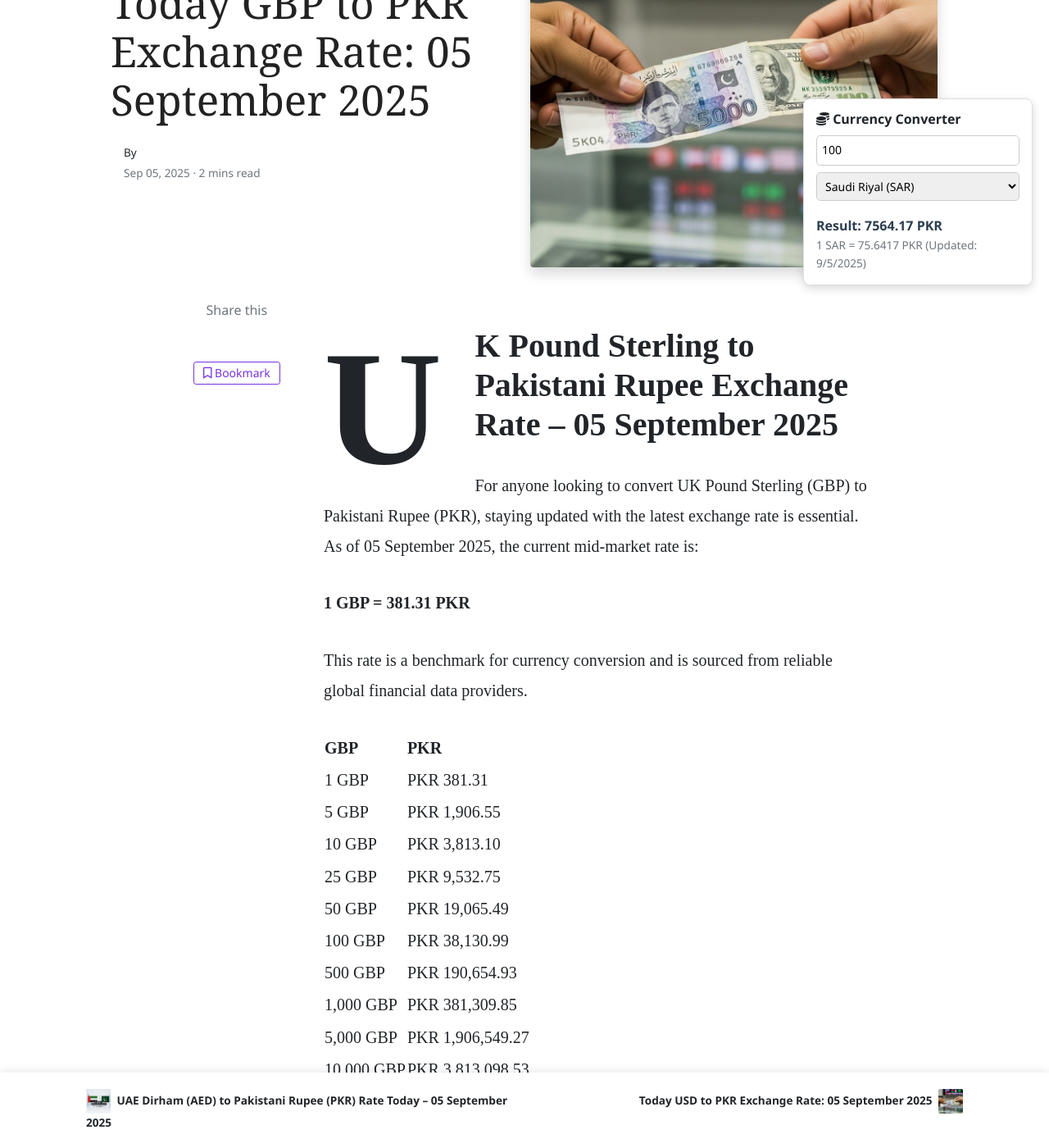
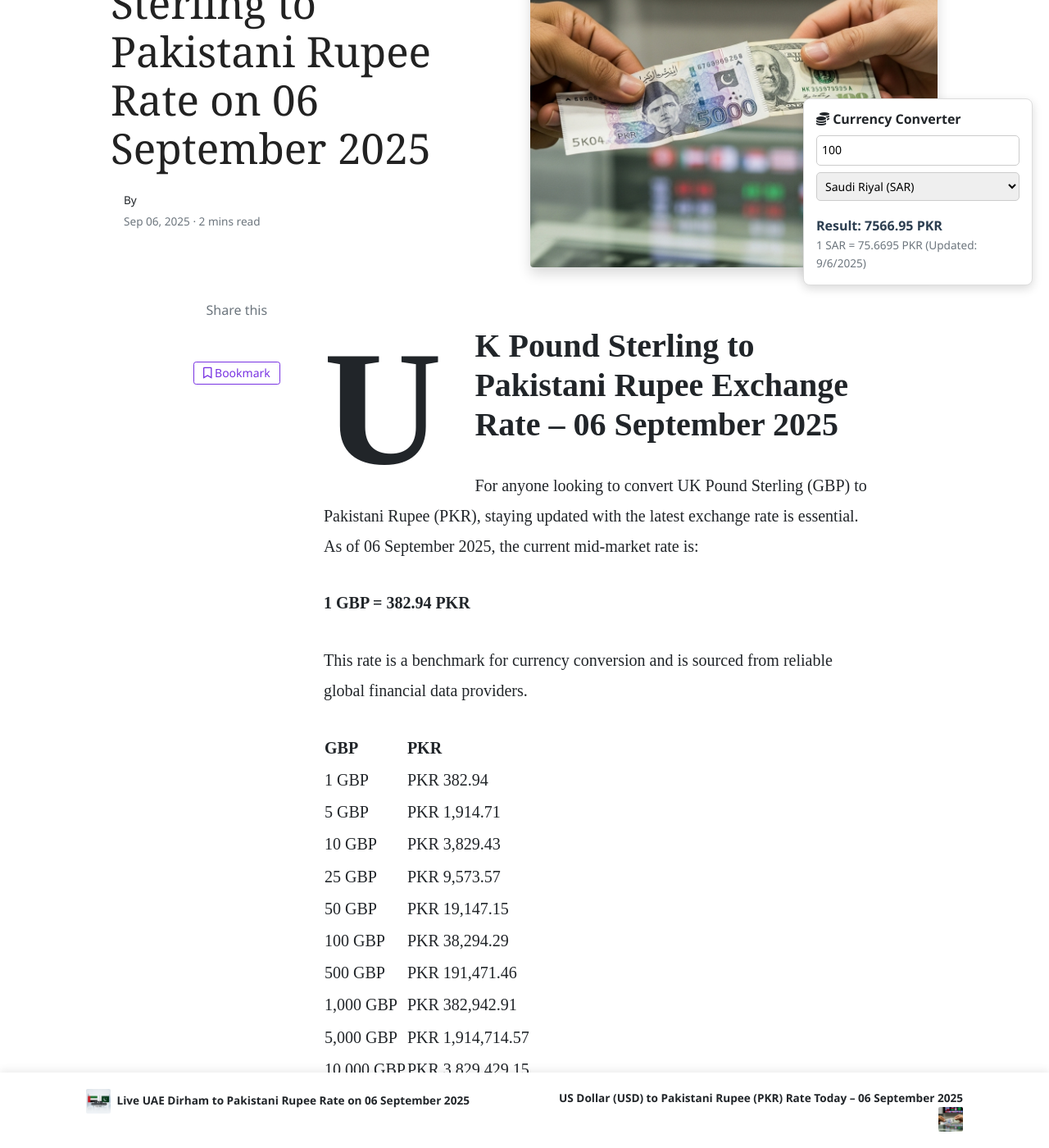
Before and after one commit to mlcom/mlcom.github.io, a Jekyll site: the page built from _posts/2025-09-06-today-uk-pound-sterling-to-pkr-exchange-rate-september-2025-prices-updated-gbp-to-pkr.md, in a window 1280 px wide and 1400 px high, scrolled down 295 px. Shown: the whole window at 82% size. Built offline with Jekyll 4.4.1, drawn with Linux system fonts in a browser that asks for light colours; nearby versions of some CDN libraries; comment, search, counter and statistics services are not loaded; some of the changed text lies outside the part shown.

Commit message:
Automated: Update currency rates and generate daily posts

```diff
--- a/_posts/2025-09-05-today-uae-dirham-to-pkr-exchange-rate-september-2025-prices-updated-aed-to-pkr.md
+++ b/_posts/2025-09-06-today-uae-dirham-to-pkr-exchange-rate-september-2025-prices-updated-aed-to-pkr.md
@@ -1,32 +1,32 @@
 ---
 layout: post
-title:  'UAE Dirham (AED) to Pakistani Rupee (PKR) Rate Today – 05 September 2025'
+title:  'Live UAE Dirham to Pakistani Rupee Rate on 06 September 2025'
 author: jane
 categories: [ aed-to-pkr ]
 image: assets/images/aed-to-pkr-rate-today.jpg
 tags: ['AED to PKR', 'UAE Dirham to Pakistani Rupee', 'dubai dirham to pkr', 'dirham rate in pakistan today', 'uae exchange rate pakistan']
 ---
 
-# UAE Dirham to Pakistani Rupee Exchange Rate – 05 September 2025
+# UAE Dirham to Pakistani Rupee Exchange Rate – 06 September 2025
 
-For anyone looking to convert UAE Dirham (AED) to Pakistani Rupee (PKR), staying updated with the latest exchange rate is essential. As of 05 September 2025, the current mid-market rate is:
+For anyone looking to convert UAE Dirham (AED) to Pakistani Rupee (PKR), staying updated with the latest exchange rate is essential. As of 06 September 2025, the current mid-market rate is:
 
-**1 AED = 77.24 PKR**
+**1 AED = 77.27 PKR**
 
 This rate is a benchmark for currency conversion and is sourced from reliable global financial data providers.
 
 | AED | PKR |
 | --- | --- |
-| 1 AED | PKR 77.24 |
-| 5 AED | PKR 386.19 |
-| 10 AED | PKR 772.38 |
-| 25 AED | PKR 1,930.95 |
-| 50 AED | PKR 3,861.90 |
-| 100 AED | PKR 7,723.80 |
-| 500 AED | PKR 38,618.98 |
-| 1,000 AED | PKR 77,237.96 |
-| 5,000 AED | PKR 386,189.79 |
-| 10,000 AED | PKR 772,379.58 |
+| 1 AED | PKR 77.27 |
+| 5 AED | PKR 386.33 |
+| 10 AED | PKR 772.66 |
+| 25 AED | PKR 1,931.66 |
+| 50 AED | PKR 3,863.32 |
+| 100 AED | PKR 7,726.64 |
+| 500 AED | PKR 38,633.18 |
+| 1,000 AED | PKR 77,266.36 |
+| 5,000 AED | PKR 386,331.79 |
+| 10,000 AED | PKR 772,663.58 |
 
 
 ## Understanding Exchange Rate Fluctuations
--- a/_posts/2025-09-05-today-uk-pound-sterling-to-pkr-exchange-rate-september-2025-prices-updated-gbp-to-pkr.md
+++ b/_posts/2025-09-06-today-uk-pound-sterling-to-pkr-exchange-rate-september-2025-prices-updated-gbp-to-pkr.md
@@ -1,32 +1,32 @@
 ---
 layout: post
-title:  'Today GBP to PKR Exchange Rate: 05 September 2025'
+title:  'Live UK Pound Sterling to Pakistani Rupee Rate on 06 September 2025'
 author: john
 categories: [ gbp-to-pkr ]
 image: assets/images/usd-to-pkr-rate-today.jpg
 tags: ['GBP to PKR', 'UK Pound to Pakistani Rupee', 'pound rate in pakistan', 'great britain pound to pkr', 'uk to pakistan money transfer']
 ---
 
-# UK Pound Sterling to Pakistani Rupee Exchange Rate – 05 September 2025
+# UK Pound Sterling to Pakistani Rupee Exchange Rate – 06 September 2025
 
-For anyone looking to convert UK Pound Sterling (GBP) to Pakistani Rupee (PKR), staying updated with the latest exchange rate is essential. As of 05 September 2025, the current mid-market rate is:
+For anyone looking to convert UK Pound Sterling (GBP) to Pakistani Rupee (PKR), staying updated with the latest exchange rate is essential. As of 06 September 2025, the current mid-market rate is:
 
-**1 GBP = 381.31 PKR**
+**1 GBP = 382.94 PKR**
 
 This rate is a benchmark for currency conversion and is sourced from reliable global financial data providers.
 
 | GBP | PKR |
 | --- | --- |
-| 1 GBP | PKR 381.31 |
-| 5 GBP | PKR 1,906.55 |
-| 10 GBP | PKR 3,813.10 |
-| 25 GBP | PKR 9,532.75 |
-| 50 GBP | PKR 19,065.49 |
-| 100 GBP | PKR 38,130.99 |
-| 500 GBP | PKR 190,654.93 |
-| 1,000 GBP | PKR 381,309.85 |
-| 5,000 GBP | PKR 1,906,549.27 |
-| 10,000 GBP | PKR 3,813,098.53 |
+| 1 GBP | PKR 382.94 |
+| 5 GBP | PKR 1,914.71 |
+| 10 GBP | PKR 3,829.43 |
+| 25 GBP | PKR 9,573.57 |
+| 50 GBP | PKR 19,147.15 |
+| 100 GBP | PKR 38,294.29 |
+| 500 GBP | PKR 191,471.46 |
+| 1,000 GBP | PKR 382,942.91 |
+| 5,000 GBP | PKR 1,914,714.57 |
+| 10,000 GBP | PKR 3,829,429.15 |
 
 
 ## Understanding Exchange Rate Fluctuations
@@ -45,7 +45,7 @@ This depends on your personal needs. If the Pound is currently strong against th
 
 ### How much is 100 Pounds in Pakistani Rupees?
 
-Based on the live mid-market rate, 100 UK Pound Sterling equals **381,309.85** Pakistani Rupees. The final amount may vary based on the service provider's rate and fees.
+Based on the live mid-market rate, 100 UK Pound Sterling equals **382,942.91** Pakistani Rupees. The final amount may vary based on the service provider's rate and fees.
 
 
 
--- a/_posts/2025-09-05-today-us-dollar-to-pkr-exchange-rate-september-2025-prices-updated-usd-to-pkr.md
+++ b/_posts/2025-09-06-today-us-dollar-to-pkr-exchange-rate-september-2025-prices-updated-usd-to-pkr.md
@@ -1,32 +1,32 @@
 ---
 layout: post
-title:  'Today USD to PKR Exchange Rate: 05 September 2025'
+title:  'US Dollar (USD) to Pakistani Rupee (PKR) Rate Today – 06 September 2025'
 author: jane
 categories: [ usd-to-pkr ]
 image: assets/images/usd-to-pkr-rate-today.jpg
 tags: ['USD to PKR', 'US Dollar to Pakistani Rupee', 'dollar rate in pakistan', 'today dollar rate open market', 'usa to pakistan dollar rate']
 ---
 
-# US Dollar to Pakistani Rupee Exchange Rate – 05 September 2025
+# US Dollar to Pakistani Rupee Exchange Rate – 06 September 2025
 
-For anyone looking to convert US Dollar (USD) to Pakistani Rupee (PKR), staying updated with the latest exchange rate is essential. As of 05 September 2025, the current mid-market rate is:
+For anyone looking to convert US Dollar (USD) to Pakistani Rupee (PKR), staying updated with the latest exchange rate is essential. As of 06 September 2025, the current mid-market rate is:
 
-**1 USD = 283.66 PKR**
+**1 USD = 283.76 PKR**
 
 This rate is a benchmark for currency conversion and is sourced from reliable global financial data providers.
 
 | USD | PKR |
 | --- | --- |
-| 1 USD | PKR 283.66 |
-| 5 USD | PKR 1,418.28 |
-| 10 USD | PKR 2,836.56 |
-| 25 USD | PKR 7,091.41 |
-| 50 USD | PKR 14,182.82 |
-| 100 USD | PKR 28,365.64 |
-| 500 USD | PKR 141,828.20 |
-| 1,000 USD | PKR 283,656.40 |
-| 5,000 USD | PKR 1,418,282.00 |
-| 10,000 USD | PKR 2,836,564.00 |
+| 1 USD | PKR 283.76 |
+| 5 USD | PKR 1,418.80 |
+| 10 USD | PKR 2,837.61 |
+| 25 USD | PKR 7,094.02 |
+| 50 USD | PKR 14,188.03 |
+| 100 USD | PKR 28,376.07 |
+| 500 USD | PKR 141,880.35 |
+| 1,000 USD | PKR 283,760.70 |
+| 5,000 USD | PKR 1,418,803.50 |
+| 10,000 USD | PKR 2,837,607.00 |
 
 
 ## Understanding Exchange Rate Fluctuations
```
Also changed, not shown: other parts of _posts/2025-09-06-today-uae-dirham-to-pkr-exchange-rate-september-2025-prices-updated-aed-to-pkr.md (+1 -1 lines), other parts of _posts/2025-09-06-today-us-dollar-to-pkr-exchange-rate-september-2025-prices-updated-usd-to-pkr.md (+1 -1 lines), _data/rates.yml (+139 -139 lines), _posts/2025-09-06-today-saudi-riyal-to-pkr-exchange-rate-september-2025-prices-updated-sar-to-pkr.md (renamed from _posts/2025-09-05-today-saudi-riyal-to-pkr-exchange-rate-september-2025-prices-updated-sar-to-pkr.md, +15 -15 lines).
